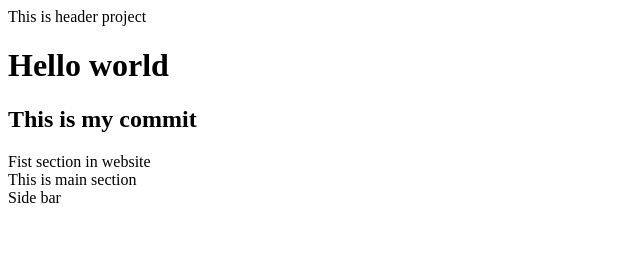
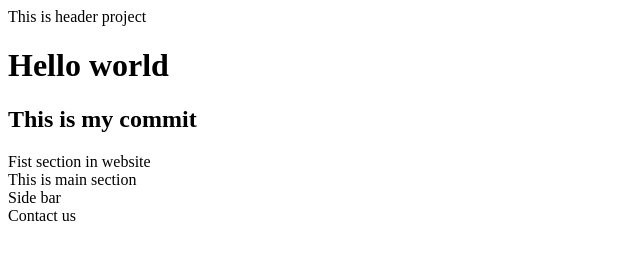
Before and after one commit to umidjon20/homework-one, a plain HTML site: page index.html in a window 1280 px wide. Shown: the full height of the page, 0-640 px from the left. Drawn offline with Linux system fonts and the light colour scheme.

Commit message:
add footer tag

```diff
--- a/index.html
+++ b/index.html
@@ -13,5 +13,6 @@
     <section>Fist section in website</section>
     <main>This is main section</main>
     <aside> Side bar</aside>
+    <footer>Contact us</footer>
 </body>
 </html>
```
Also changed, not shown: 1 other file.
